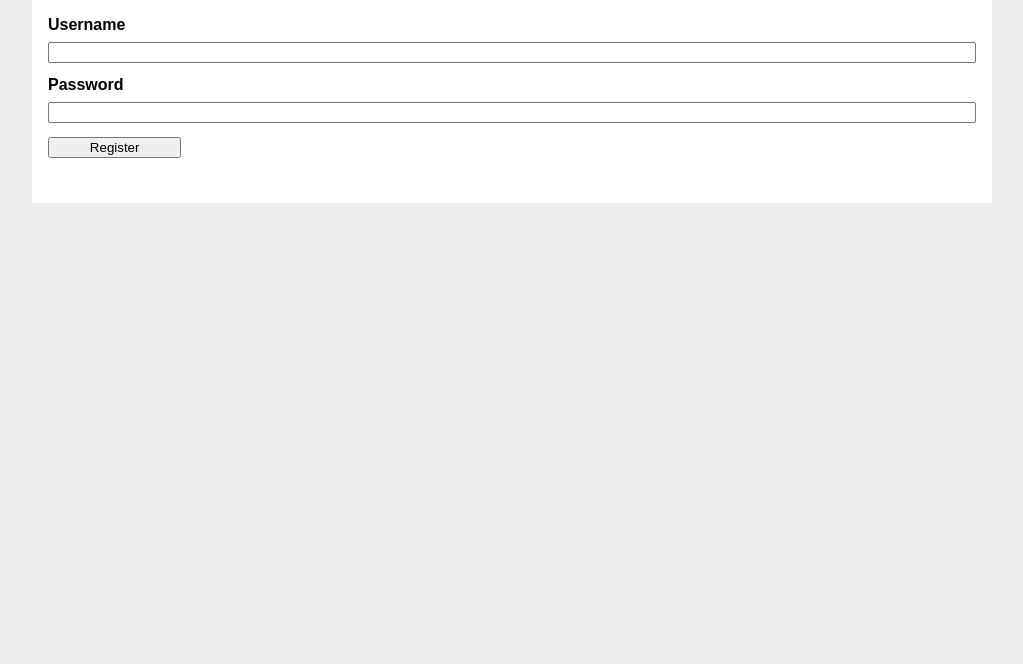
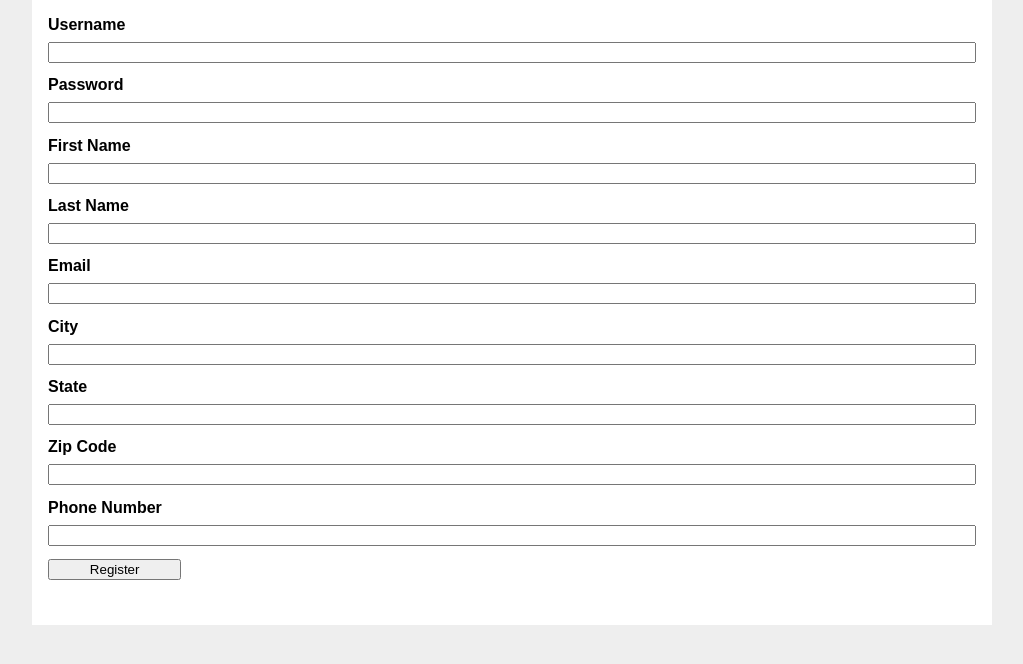
Before and after one commit to GeorgeDiNicola/w4111-proj1, a Flask app: page /auth/register in a window 1280 px wide. Shown: the part 98-762 px from the top of the page, without its empty margins (128-1151 px from the left). Run offline with Flask 2, Linux system fonts and the light colour scheme; parts of the project's set-up code (start-up, migrations or seed data) failed here and were passed over.

Commit message:
working on query logic in auth.py

```diff
--- a/auth.py
+++ b/auth.py
@@ -5,7 +5,6 @@ from flask import (
 )
 from werkzeug.security import check_password_hash, generate_password_hash
 
-#from flaskr.db import get_db
 
 bp = Blueprint('auth', __name__, url_prefix='/auth')
 
@@ -14,24 +13,41 @@ def register():
     if request.method == 'POST':
         username = request.form['username']
         password = request.form['password']
-        db = get_db()
+        first_name = request.form['first_name']
+        last_name = request.form['last_name']
+        email = request.form['email']
+        city = request.form['city']
+        state = request.form['state']
+        zip_code = request.form['zip_code']
+        phone_number = request.form['phone_number']
+
         error = None
 
         if not username:
             error = 'Username is required.'
         elif not password:
             error = 'Password is required.'
-        elif db.execute(
-            'SELECT id FROM Application_User WHERE username = ?', (username,)
+        elif not email:
+            error = 'Email is required.'
+        elif not city:
+            error = 'City is required.'
+        elif not state:
+            error = 'State is required.'
+        elif not zip_code:
+            error = 'Zip Code is required.'
+        elif not phone_number:
+            error = 'Phone Number is required.'
+        elif g.conn.execute(
+            'SELECT user_id FROM Application_User WHERE user_name = %s', username
         ).fetchone() is not None:
             error = 'User {} is already registered.'.format(username)
-
         if error is None:
-            db.execute(
-                'INSERT INTO Application_User (username, password) VALUES (?, ?)',
-                (username, generate_password_hash(password))
+            print("here 2")
+            g.conn.execute(
+                'INSERT INTO Application_User (user_id, first_name, last_name, user_email, city, zip, phone_number, user_name, password) VALUES (%d, %s, %s, %s, %s, %s, %s, %s, %s)',
+                20, first_name, last_name, user_email, city, zip_code, phone_number, username, generate_password_hash(password)
             )
-            db.commit()
+            g.conn.commit()
             return redirect(url_for('auth.login'))
 
         flash(error)
@@ -43,10 +59,10 @@ def login():
     if request.method == 'POST':
         username = request.form['username']
         password = request.form['password']
-        db = get_db()
+
         error = None
-        user = db.execute(
-            'SELECT * FROM Application_User WHERE username = ?', (username,)
+        user = g.conn.execute(
+            'SELECT * FROM Application_User WHERE user_name = ?', (username,)
         ).fetchone()
 
         if user is None:
@@ -70,7 +86,7 @@ def load_logged_in_user():
     if user_id is None:
         g.user = None
     else:
-        g.user = get_db().execute(
+        g.user = g.conn.execute(
             'SELECT * FROM Application_User WHERE id = ?', (user_id,)
         ).fetchone()
 
--- a/server.py
+++ b/server.py
@@ -39,16 +39,6 @@ DATABASEURI = "postgresql://gd2581:482543@34.73.36.248/proj1part2" # Modify this
 # This line creates a database engine that knows how to connect to the URI above.
 #
 engine = create_engine(DATABASEURI)
-
-#
-# Example of running queries in your database
-# Note that this will probably not work if you already have a table named 'test' in your database, containing meaningful data. This is only an example showing you how to run queries in your database using SQLAlchemy.
-#
-engine.execute("""CREATE TABLE IF NOT EXISTS test (
-  id serial,
-  name text
-);""")
-engine.execute("""INSERT INTO test(name) VALUES ('grace hopper'), ('alan turing'), ('ada lovelace');""")
 
 
 @app.before_request
@@ -108,9 +98,6 @@ def index():
   print(request.args)
 
 
-  #
-  # example of a database query
-  #
   cursor = g.conn.execute(sql.GET_DETAILED_LISTER_INFO)
   names = []
   for result in cursor:
--- a/templates/auth/register.html
+++ b/templates/auth/register.html
@@ -10,6 +10,20 @@
     <input name="username" id="username" required>
     <label for="password">Password</label>
     <input type="password" name="password" id="password" required>
+     <label for="first_name">First Name</label>
+    <input type="first_name" name="first_name" id="first_name" required>
+     <label for="last_name">Last Name</label>
+    <input type="last_name" name="last_name" id="last_name" required>
+    <label for="email">Email</label>
+    <input type="email" name="email" id="email" required>
+    <label for="city">City</label>
+    <input type="city" name="city" id="city" required>
+    <label for="state">State</label>
+    <input type="state" name="state" id="state" required>
+    <label for="zip">Zip Code</label>
+    <input type="zip_code" name="zip_code" id="zip_code" required>
+    <label for="phone_number">Phone Number</label>
+    <input type="phone_number" name="phone_number" id="phonenumber" required>
     <input type="submit" value="Register">
   </form>
 {% endblock %}
```
Also changed, not shown: templates/auth/login.html (+13 -0 lines).
